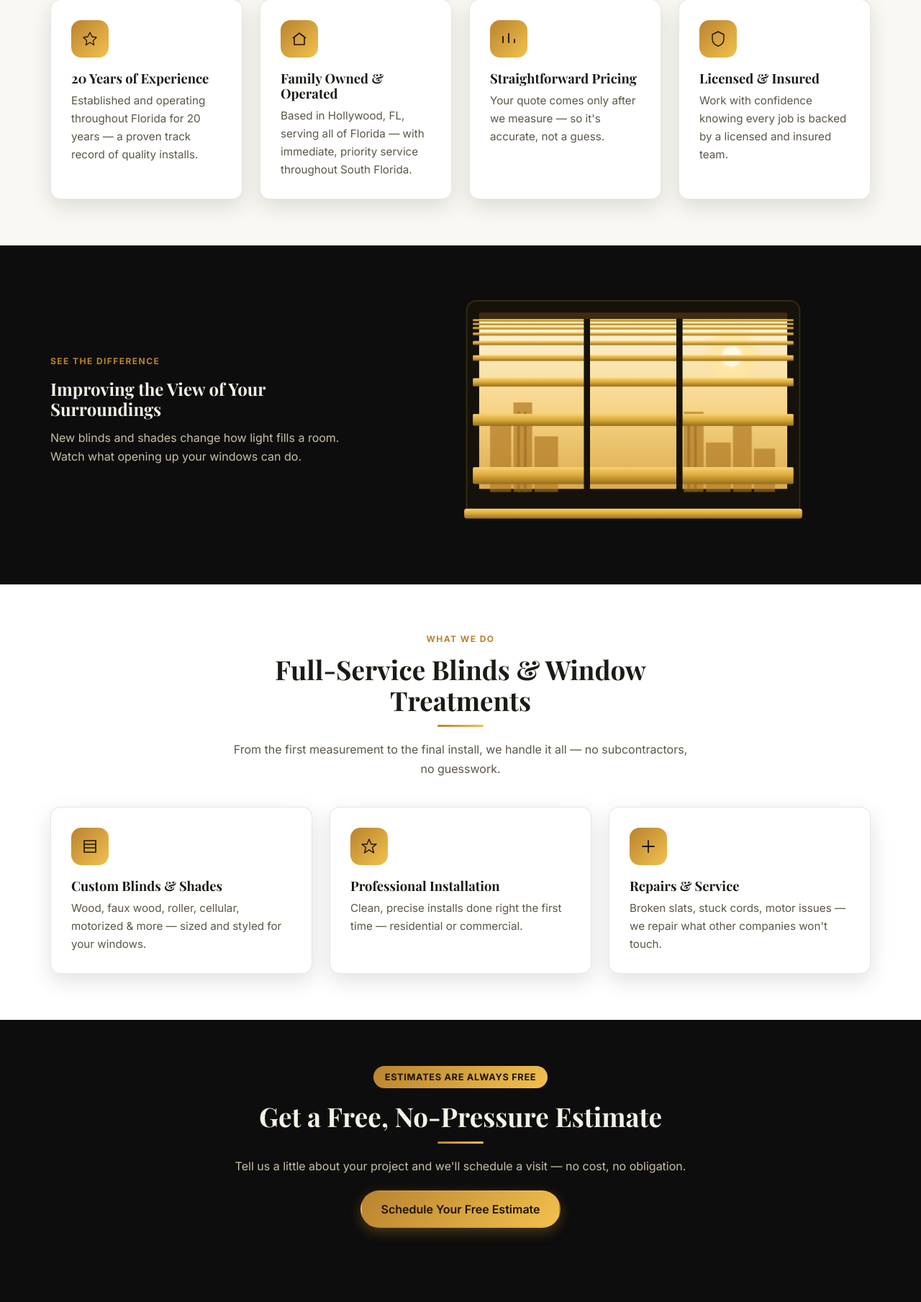
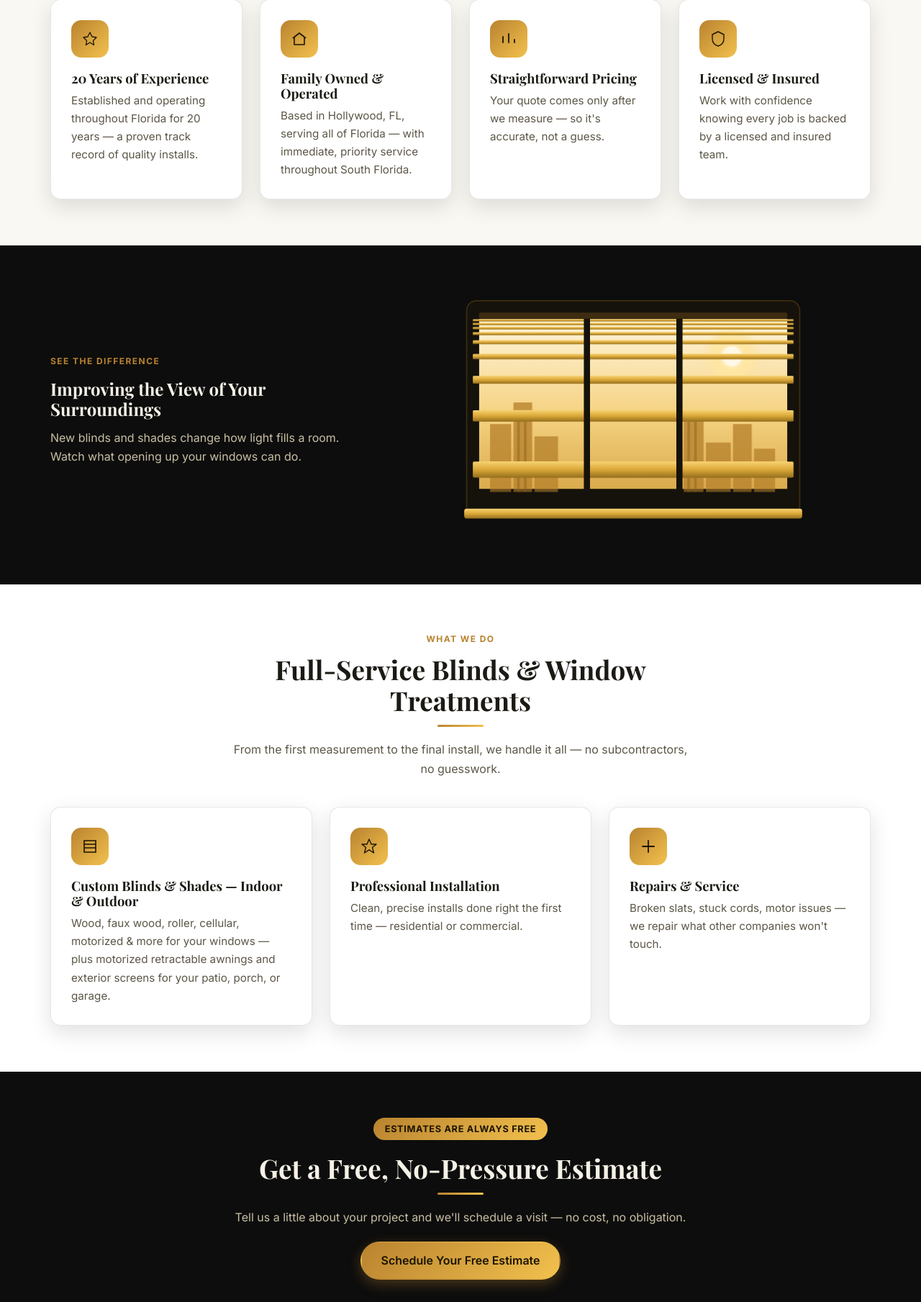
Before and after one commit to IsaacGonzalez02/dr-blinds-website, a Flask app: page / in a window 1280 px wide. Shown: the part 1017-2826 px from the top of the page at 72% size. Run offline with Flask 3, Linux system fonts and the light colour scheme; some libraries are stand-ins or nearby versions; some web fonts are replaced.

Commit message:
Add outdoor awnings & exterior screens to Home and Services pages
Dr Blinds now offers motorized retractable awnings and exterior
screens for patios, porches, and garages, in addition to indoor
window treatments.

Co-Authored-By: Claude Sonnet 5 <noreply@anthropic.com>

```diff
--- a/app/templates/home.html
+++ b/app/templates/home.html
@@ -155,8 +155,8 @@
     <div class="grid grid-3">
       <div class="card">
         <div class="card-icon"><svg width="24" height="24" viewBox="0 0 24 24" fill="none"><path d="M4 4h16v16H4z" stroke="#1c1400" stroke-width="1.6"/><path d="M4 9h16M4 14h16" stroke="#1c1400" stroke-width="1.6"/></svg></div>
-        <h3>Custom Blinds &amp; Shades</h3>
-        <p>Wood, faux wood, roller, cellular, motorized &amp; more &mdash; sized and styled for your windows.</p>
+        <h3>Custom Blinds &amp; Shades &mdash; Indoor &amp; Outdoor</h3>
+        <p>Wood, faux wood, roller, cellular, motorized &amp; more for your windows &mdash; plus motorized retractable awnings and exterior screens for your patio, porch, or garage.</p>
       </div>
       <div class="card">
         <div class="card-icon"><svg width="24" height="24" viewBox="0 0 24 24" fill="none"><path d="M12 2l3 7h7l-5.5 4.5L18.5 21 12 16.8 5.5 21l2-7.5L2 9h7z" stroke="#1c1400" stroke-width="1.4" stroke-linejoin="round"/></svg></div>
--- a/app/templates/services.html
+++ b/app/templates/services.html
@@ -42,6 +42,10 @@
         <h3>Repairs &amp; Service</h3>
         <p>Broken slats, tangled cords, motor issues, and general maintenance on existing blinds.</p>
       </div>
+      <div class="card">
+        <h3>Outdoor Awnings &amp; Screens</h3>
+        <p>Extend your living space outdoors with motorized retractable awnings and screens for your patio, porch, or garage &mdash; built to handle the Florida sun and keep the bugs out.</p>
+      </div>
     </div>
   </div>
 </section>
```
